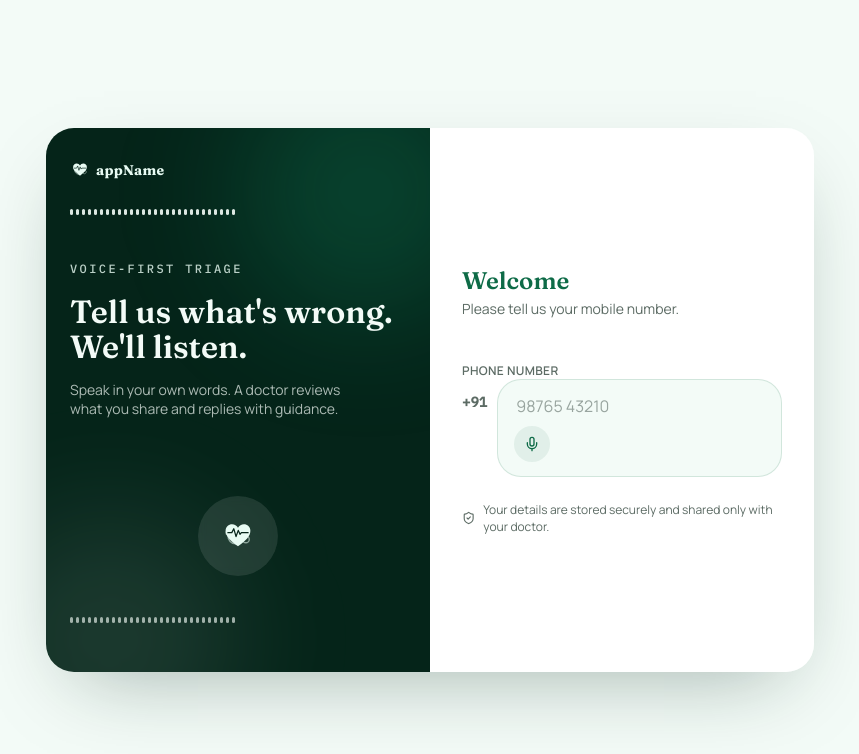
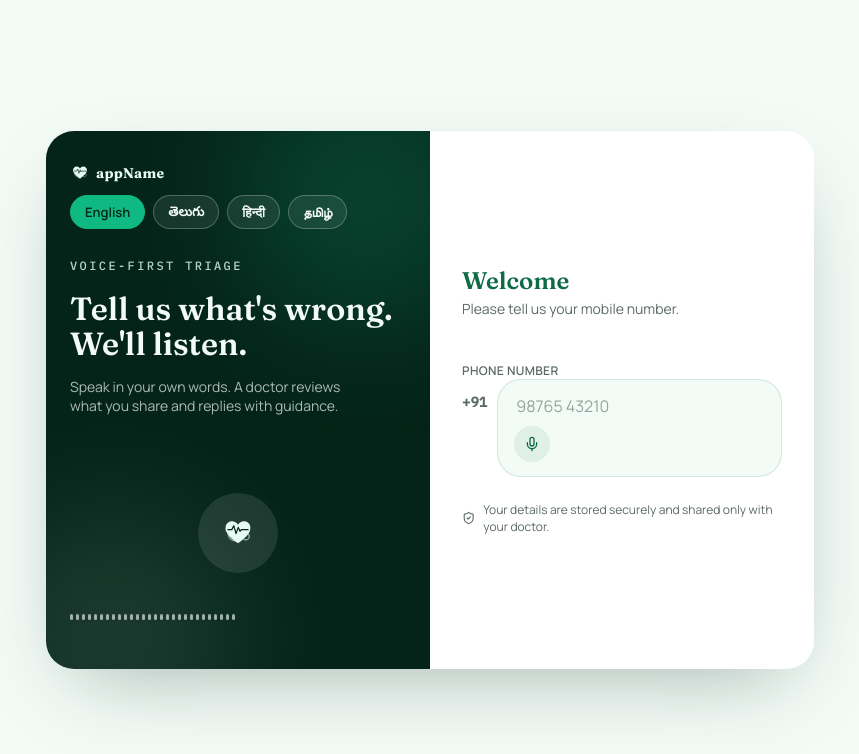
Before and after one commit to Jyoshitha22/triage-frontend, a React (Vite) app: page / in a window 1280 px wide. Shown: the top 754 px of the page, without its empty margins (210-1069 px from the left). Built offline with nearby package versions, Linux system fonts and the light colour scheme.

Commit message:
Add remaining component file

```diff
--- a/src/components/LanguagePicker.jsx
+++ b/src/components/LanguagePicker.jsx
@@ -1,37 +1,34 @@
-import React, { useMemo } from 'react';
-import './Waveform.css';
+import React from "react";
+import { useLanguage } from "../context/LanguageContext";
+import "./LanguagePicker.css";
 
 /**
- * The app's signature motif — the patient's voice moving through the
- * triage journey: idle (calm) -> recording (live) -> pulse (doctor
- * reviewing) -> playback (resolved reply).
+ * Lets the patient pick which language everything — on-screen text and
+ * spoken prompts — should use. Tapping a chip also "unlocks" audio on
+ * browsers that require a user gesture before speech can play, so this
+ * is a good first tap to have on the screen.
  */
-export default function Waveform({ mode = 'idle', bars = 28, className = '' }) {
-  const heights = useMemo(
-    () => Array.from({ length: bars }, () => 20 + Math.round(Math.random() * 80)),
-    [bars]
-  );
+export default function LanguagePicker({ className = "" }) {
+  const { language, setLanguage, languages, t, speakPrompt } = useLanguage();
 
-  if (mode === 'pulse') {
-    return (
-      <div className={`waveform waveform--pulse ${className}`}>
-        <span className="waveform__pulse-track" />
-        <span className="waveform__pulse-dot" />
-      </div>
-    );
-  }
+  const choose = (code) => {
+    setLanguage(code);
+    // Speak a short confirmation in the newly chosen language so the
+    // patient immediately hears that voice is working in that language.
+    setTimeout(() => speakPrompt("chooseLanguage"), 50);
+  };
 
   return (
-    <div className={`waveform ${className}`}>
-      {heights.map((h, i) => (
-        <span
-          key={i}
-          className={`waveform__bar waveform__bar--${mode}`}
-          style={{
-            height: mode === 'idle' ? '6px' : `${h}%`,
-            animationDelay: `${i * 0.06}s`,
-          }}
-        />
+    <div className={`language-picker ${className}`} role="group" aria-label={t("chooseLanguage")}>
+      {languages.map((l) => (
+        <button
+          key={l.code}
+          type="button"
+          onClick={() => choose(l.code)}
+          className={`language-picker__chip ${language === l.code ? "language-picker__chip--active" : ""}`}
+        >
+          {l.nativeLabel}
+        </button>
       ))}
     </div>
   );
```
